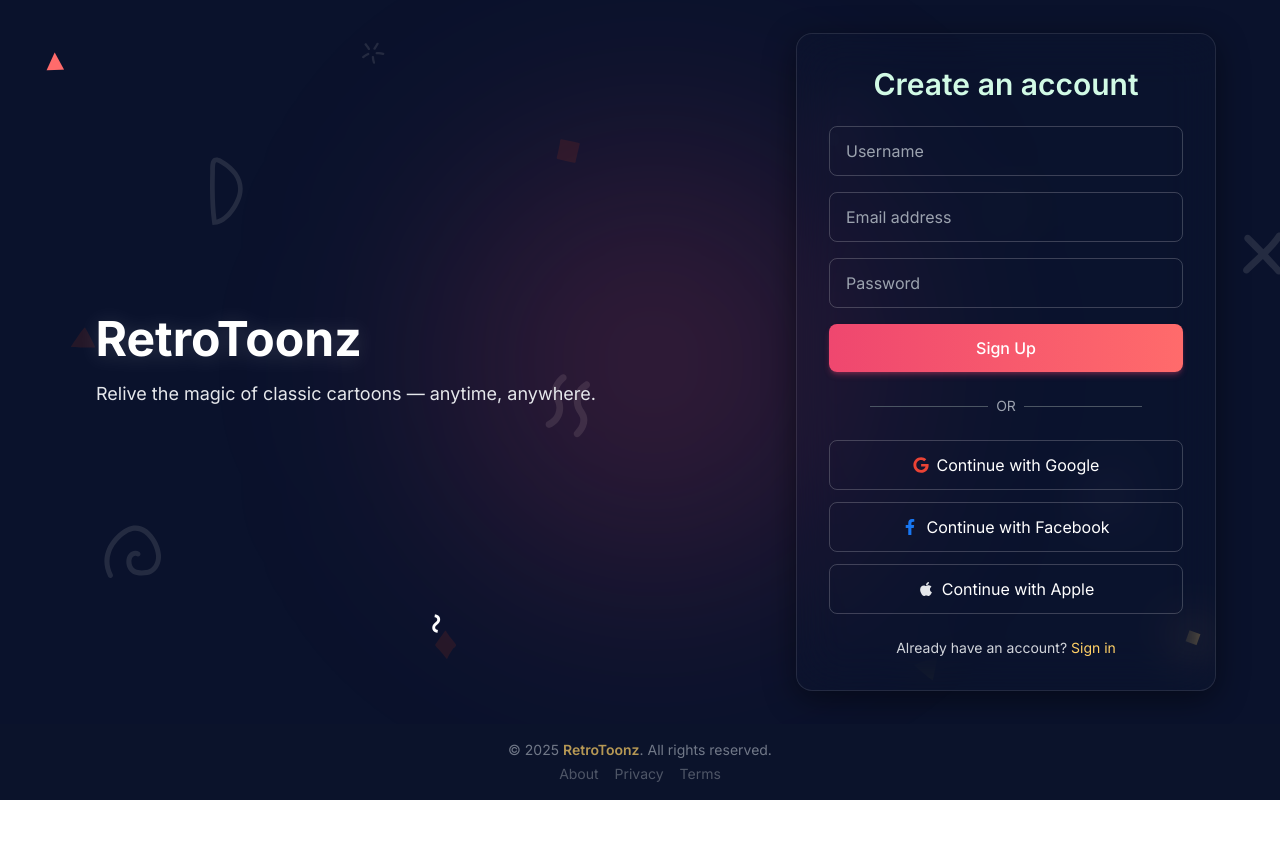
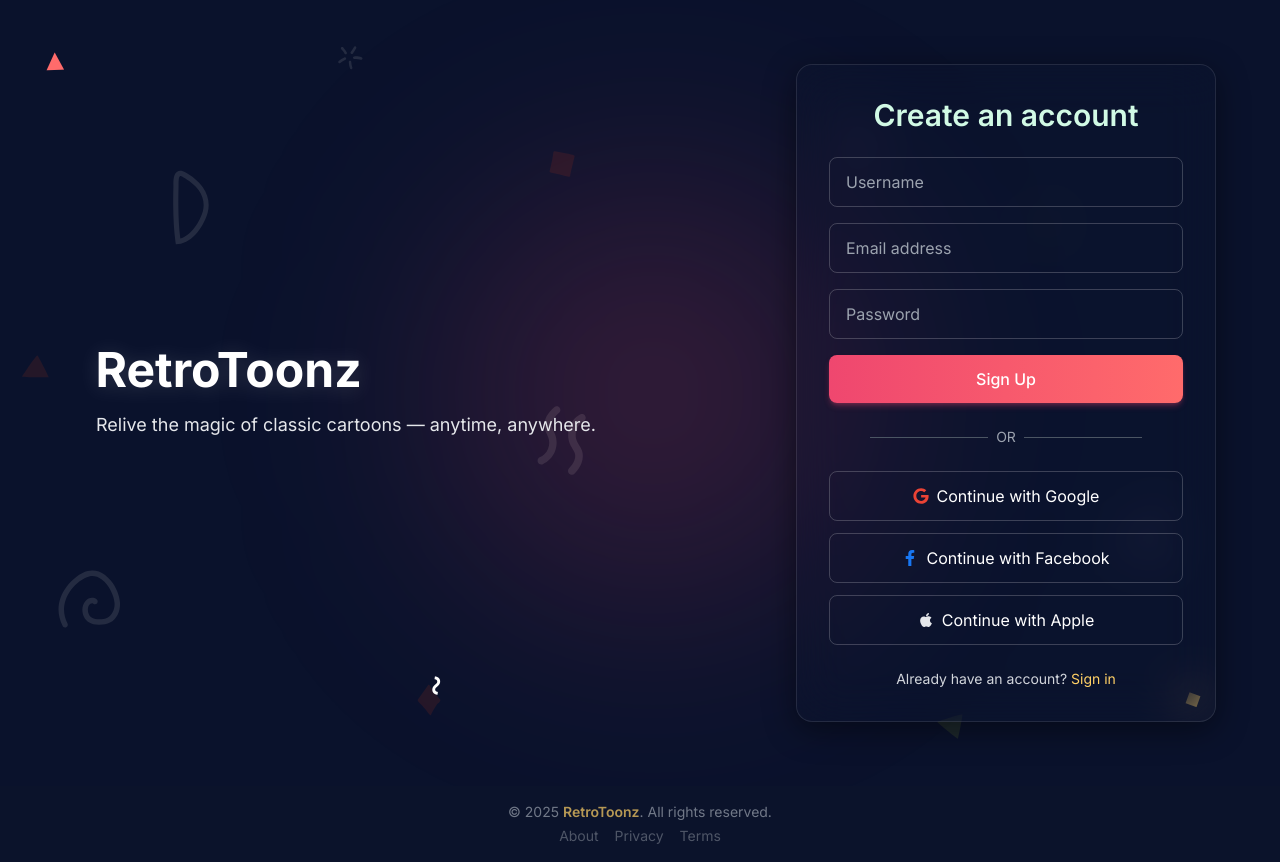
Before and after one commit to Samyak1519/RetroToonz, a React (Vite) app: page /signup in a window 1280 px wide. Before the commit the page ends 800 px from the top, so only its background shows below. Built offline with nearby package versions, Linux system fonts and the light colour scheme.

Commit message:
Added better padding to Login and SignUp page.

```diff
--- a/src/Pages/AuthPage.jsx
+++ b/src/Pages/AuthPage.jsx
@@ -69,7 +69,7 @@
 
           {/* Right Section */}
           <motion.div
-            className="w-full md:w-[420px] bg-[#1b1f3a]/10 backdrop-blur-xl text-white rounded-2xl shadow-[0_8px_32px_rgba(0,0,0,0.45)] p-8 border border-white/10"
+            className="w-full md:w-[420px] bg-[#1b1f3a]/10 backdrop-blur-xl text-white rounded-2xl shadow-[0_8px_32px_rgba(0,0,0,0.45)] p-8 my-16 border border-white/10"
             initial={{ opacity: 0, x: 30 }}
             animate={{ opacity: 1, x: 0 }}
             transition={{ duration: 0.6 }}
@@ -151,7 +151,7 @@
         </div>
 
         {/* MOBILE VIEW */}
-        <div className="flex flex-col items-center justify-center text-center w-full max-w-sm md:hidden relative z-10">
+        <div className="flex flex-col items-center justify-center text-center w-full max-w-sm md:hidden relative z-10 py-10">
           <motion.div
             className="text-white mb-6"
             initial={{ opacity: 0, y: -20 }}
```
